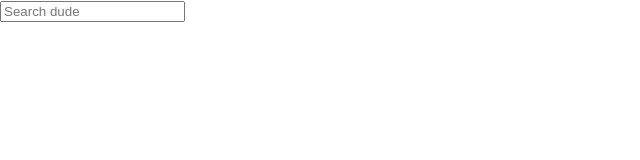
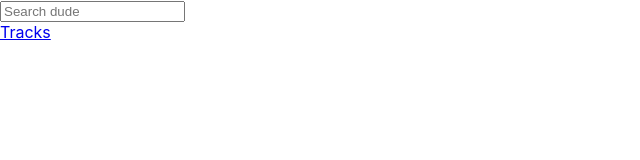
Before and after one commit to itsrojasleon/deezer-clone, a React (Create React App) app in the folder my-app/: page / in a window 1280 px wide. Shown: the top 160 px of the page, without its empty margins (0-640 px from the left). Built offline with nearby package versions, Linux system fonts and the light colour scheme.

Commit message:
I don't know what I am doing again

```diff
--- a/my-app/package.json
+++ b/my-app/package.json
@@ -11,11 +11,13 @@
     "@types/react": "^16.9.0",
     "@types/react-dom": "^16.9.0",
     "@types/react-router-dom": "^5.1.3",
+    "@types/styled-components": "^4.4.3",
     "axios": "^0.19.2",
     "react": "^16.12.0",
     "react-dom": "^16.12.0",
     "react-router-dom": "^5.1.2",
     "react-scripts": "3.3.1",
+    "styled-components": "^5.0.1",
     "typescript": "~3.7.2"
   },
   "scripts": {
--- a/my-app/src/App.tsx
+++ b/my-app/src/App.tsx
@@ -1,5 +1,6 @@
 import React, { Suspense, lazy } from 'react';
 import { BrowserRouter as Router, Switch, Route } from 'react-router-dom';
+import Header from './components/Header';
 const Home = lazy(() => import('./screens/Home'));
 
 const App: React.FC = (): JSX.Element => {
@@ -7,6 +8,7 @@ const App: React.FC = (): JSX.Element => {
     <>
       <Router>
         <Suspense fallback={<h1>Loading...</h1>}>
+          <Header />
           <Switch>
             <Route path="/" exact component={Home} />
           </Switch>
--- /dev/null
+++ b/my-app/src/components/Header.tsx
@@ -0,0 +1,18 @@
+import React from 'react';
+import SearchBar from './SearchBar';
+
+const Header = () => {
+  return (
+    <header>
+      <nav>
+        <div>
+          <SearchBar />
+        </div>
+        <div>
+          <a href="#">Tracks</a>
+        </div>
+      </nav>
+    </header>
+  );
+};
+export default Header;
--- a/my-app/src/components/SearchBar.tsx
+++ b/my-app/src/components/SearchBar.tsx
@@ -1,6 +1,5 @@
 import React, { useEffect, useContext } from 'react';
 import { Context as TracksContext } from '../contexts/tracks';
-import { Context as AlbumsContext } from '../contexts/albums';
 import { useFormInput } from '../hooks/useFormInput';
 import { useDebounce } from '../hooks/useDebounce';
 import { InputProps } from '../types/Elements';
@@ -8,7 +7,6 @@ import Input from './Input';
 
 const SearchBar = (): JSX.Element => {
   const { fetchTracks } = useContext(TracksContext);
-  const { fetchAlbums } = useContext(AlbumsContext);
   const input = useFormInput('');
   const debouncedSearchTerm = useDebounce(input.value, 500);
 
@@ -19,7 +17,6 @@ const SearchBar = (): JSX.Element => {
     // only once
     if (debouncedSearchTerm) {
       fetchTracks(input.value);
-      fetchAlbums(input.value);
     }
     // eslint-disable-next-line react-hooks/exhaustive-deps
   }, [debouncedSearchTerm]);
--- a/my-app/src/components/tracks/Tracks.tsx
+++ b/my-app/src/components/tracks/Tracks.tsx
@@ -9,7 +9,6 @@ interface Props {
 
 const Tracks = (): JSX.Element => {
   const { state }: Props = useContext(TracksContext);
-  console.log(state.tracks);
   return (
     <div>
       {state.tracks.map(track => (
--- a/my-app/src/screens/Home.tsx
+++ b/my-app/src/screens/Home.tsx
@@ -1,14 +1,10 @@
 import React, { Suspense, lazy } from 'react';
-const SearchBar = lazy(() => import('../components/SearchBar'));
 const Tracks = lazy(() => import('../components/tracks/Tracks'));
-const Albums = lazy(() => import('../components/albums/Albums'));
 
 const Home: React.FC = (): JSX.Element => {
   return (
     <Suspense fallback={<div>LOADING DUDE...</div>}>
-      <SearchBar />
       <Tracks />
-      <Albums />
     </Suspense>
   );
 };
```
Also changed, not shown: 1 other file (tests, documents, lock files or other folders).
